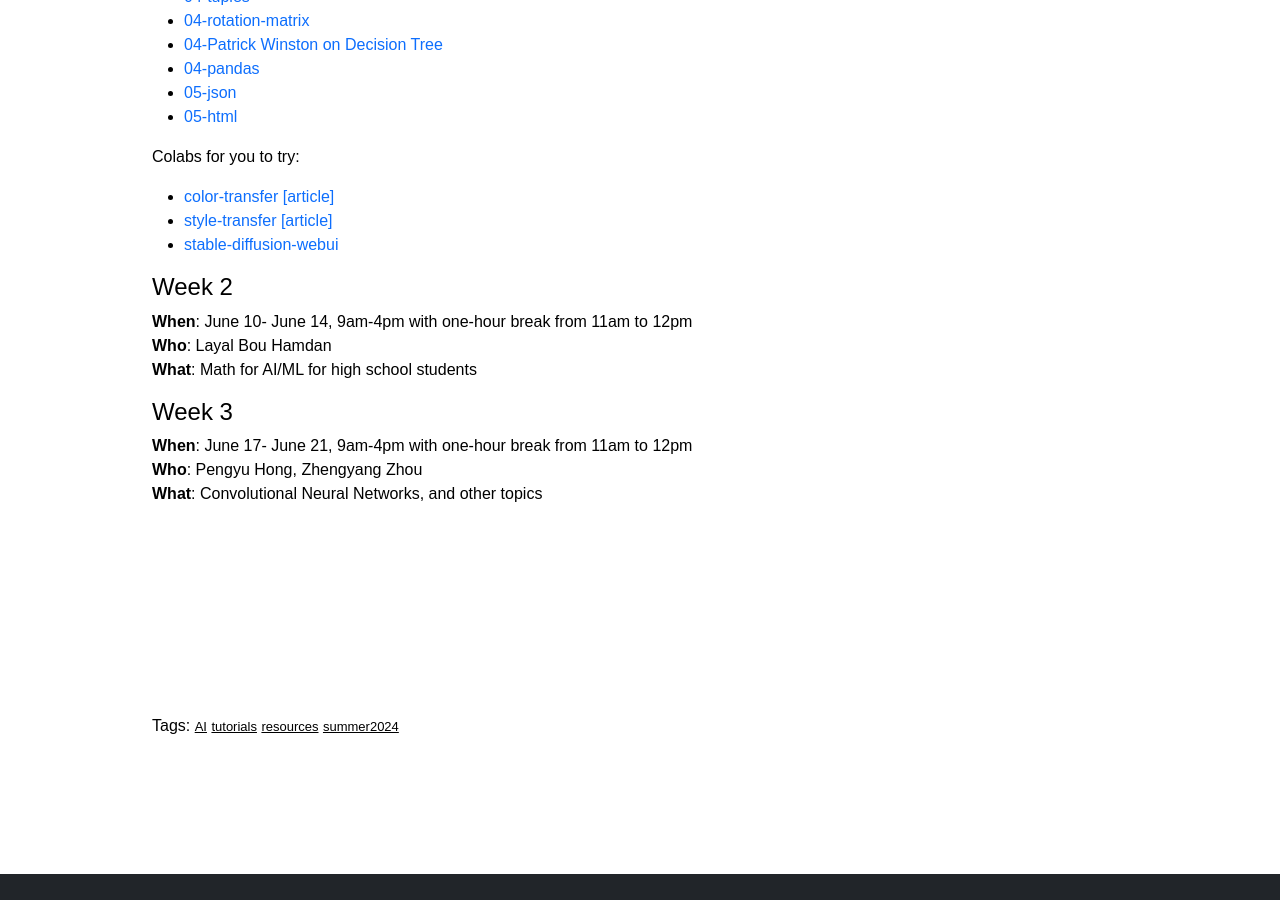
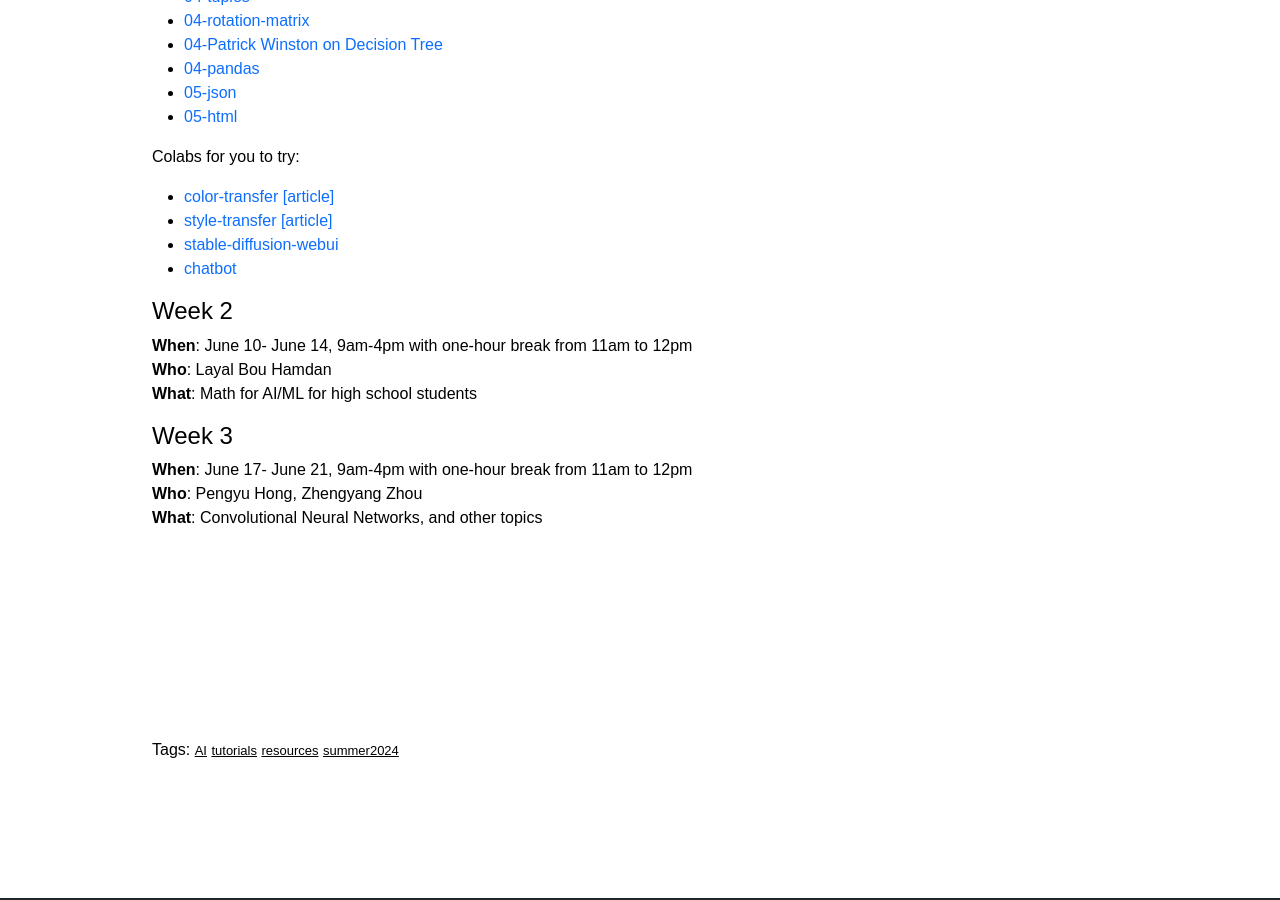
Before and after one commit to planet-ai-2023/planet-ai-2023.github.io, a Jekyll site: the page built from _posts/2024-6-01-summer-2024.md, in a window 1280 px wide and 900 px high, scrolled down 696 px. Built offline with Jekyll 4.4.1, drawn with Linux system fonts in a browser that asks for light colours.

Commit message:
Add files via upload

```diff
--- a/_posts/2024-6-01-summer-2024.md
+++ b/_posts/2024-6-01-summer-2024.md
@@ -37,6 +37,7 @@ Colabs for you to try:
 - [color-transfer](https://gist.github.com/planet-ai-2023/182437bbe972b9a24d5e0754ba308b54){:target="_blank"} [[article]](https://www.researchgate.net/publication/220518215_Color_Transfer_between_Images){:target="_blank"}
 - [style-transfer](https://gist.github.com/planet-ai-2023/0d8e8c6c6a7c4cdebd6a1808010f487c){:target="_blank"} [[article]](https://arxiv.org/abs/1508.06576){:target="_blank"}
 - [stable-diffusion-webui](https://colab.research.google.com/github/TheLastBen/fast-stable-diffusion/blob/main/fast_stable_diffusion_AUTOMATIC1111.ipynb){:target="_blank"}
+- [chatbot](https://gist.github.com/planet-ai-2023/21088a36d42b8c1e71fa179440ef1d63){:target="_blank"}
 
 # Week 2
 **When**: June 10- June 14, 9am-4pm with one-hour break from 11am to 12pm
```
